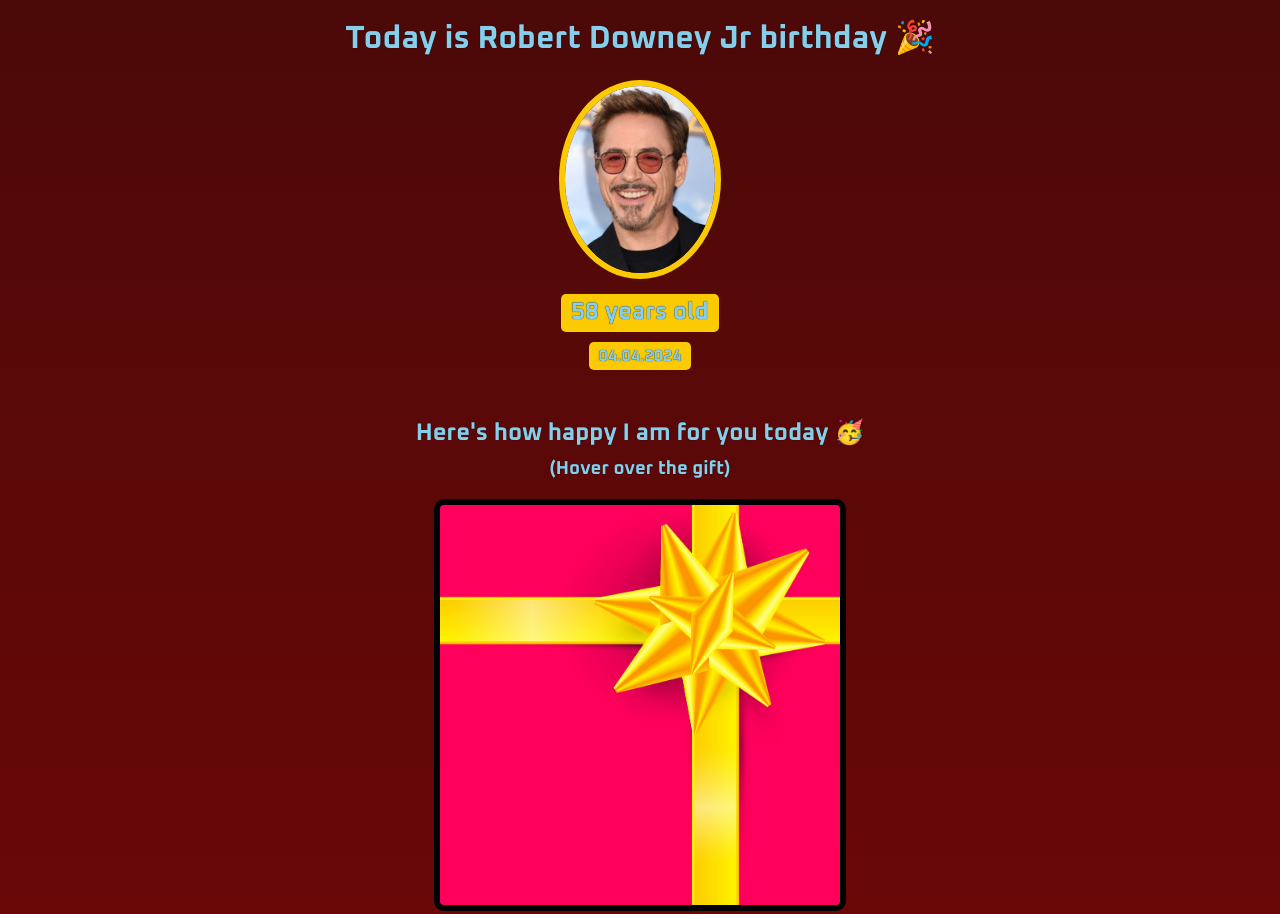
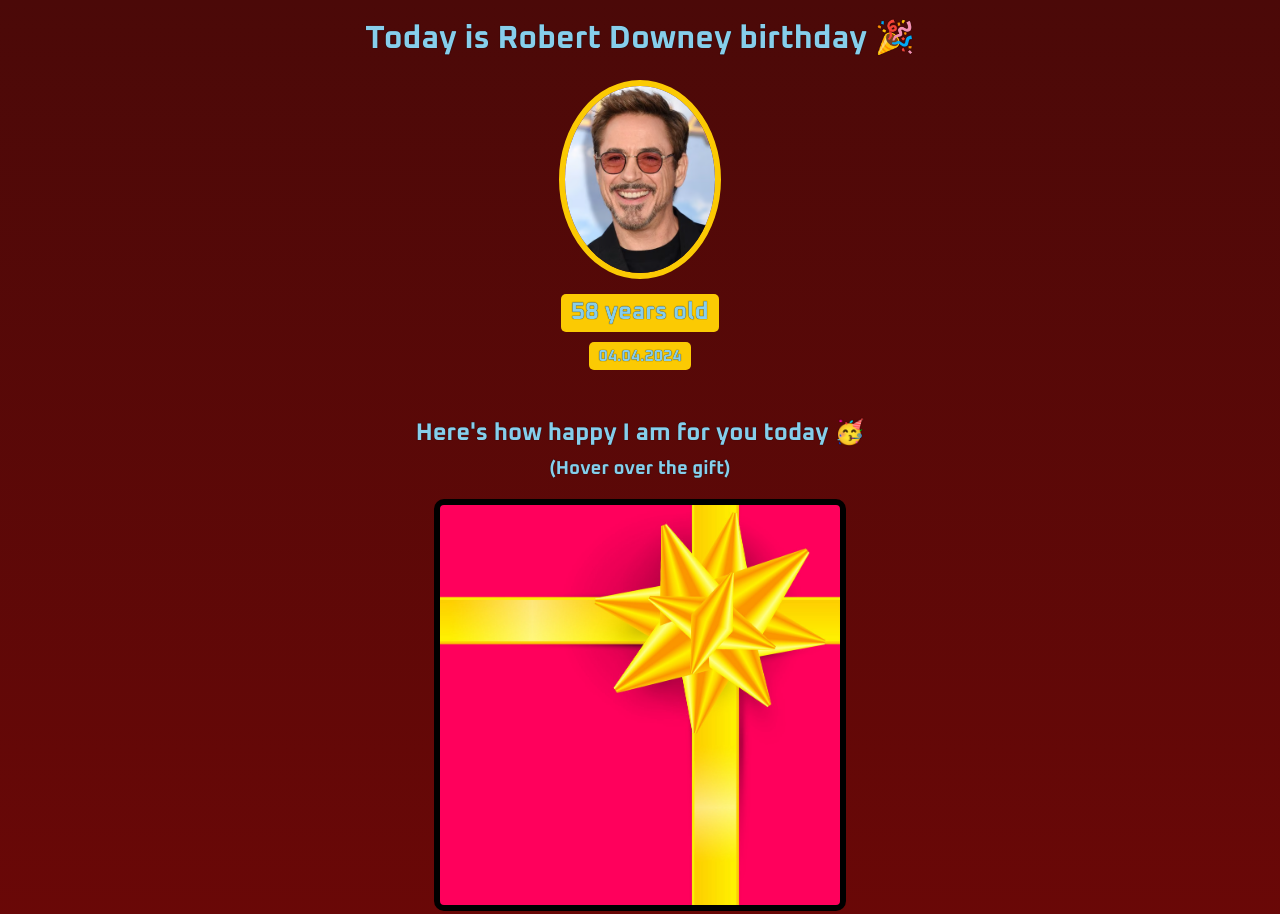
Before and after one commit to becooo/bday-site, a website built with Vite: page index.html in a window 1280 px wide. Shown: the top 914 px of the page. Built offline with nearby package versions, Linux system fonts and the light colour scheme.

Commit message:
changed name

```diff
--- a/index.html
+++ b/index.html
@@ -7,7 +7,7 @@
     </head>
     <body>
         <div id="header">
-            <h1>Today is Robert Downey Jr birthday 🎉</h1>
+            <h1>Today is Robert Downey birthday 🎉</h1>
             <img id="bff-img" src="images/robert-downey-jr.avif">
             <h2 id="bday-age">58 years old</h2>
             <h4 id="bday-date">04.04.2024</h4>
```
